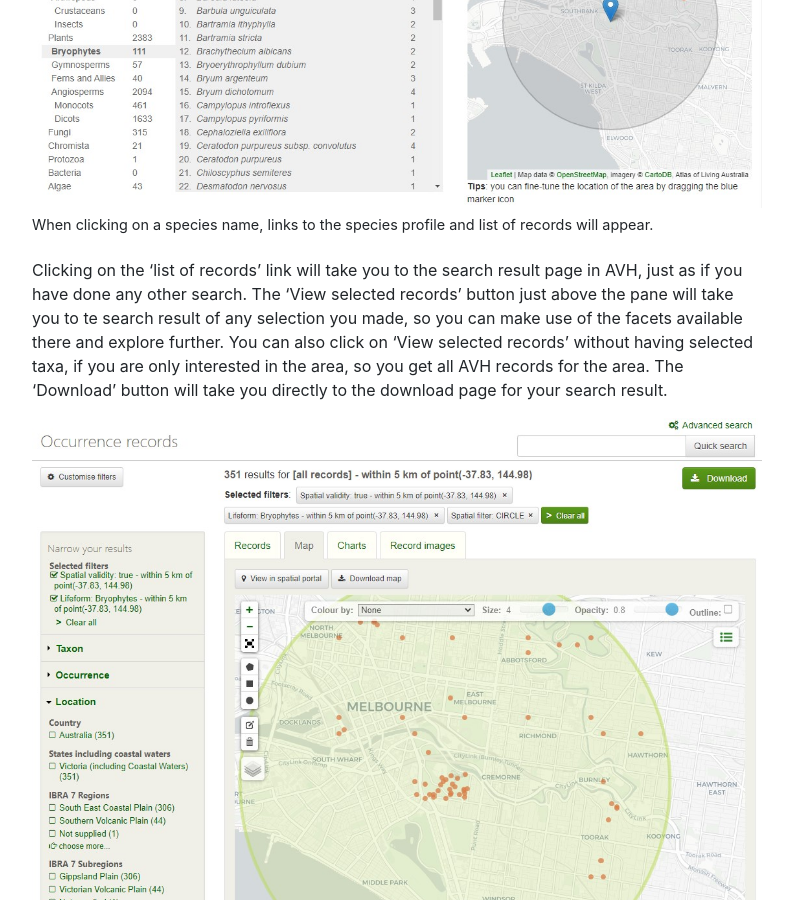
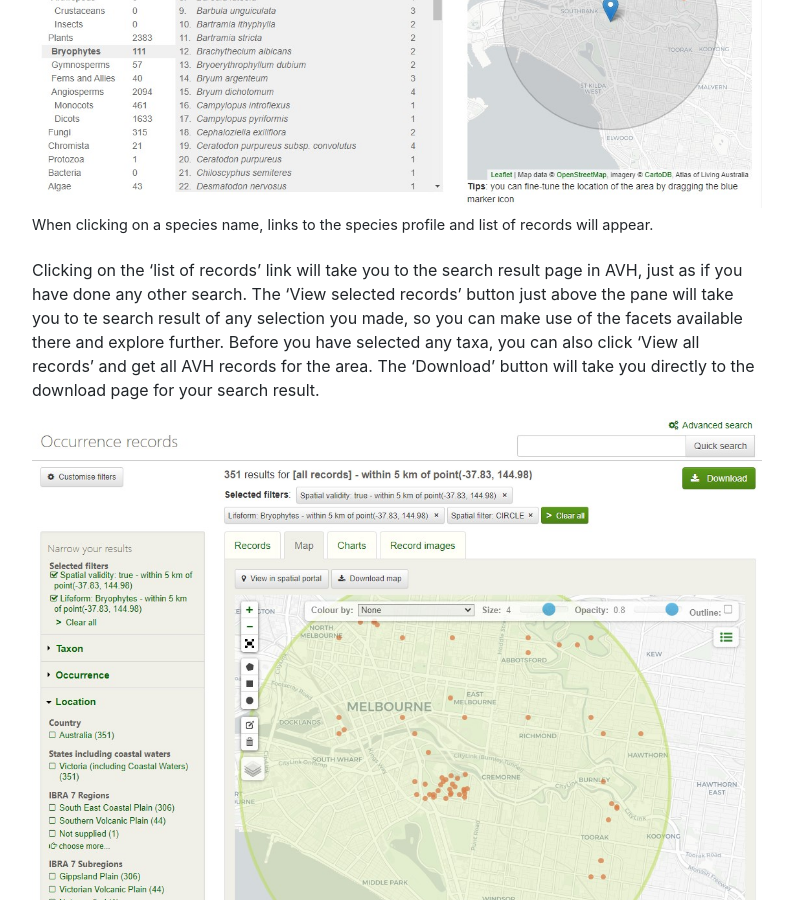
Before and after one commit to hiscom/avh.chah.org.au, a Jekyll site: the page built from _posts/2020-09-14-explore-your-area.md, in a window 1280 px wide and 900 px high, scrolled down 1854 px. Shown: the whole window, without its empty margins (53-841 px from the left). Built offline with Jekyll 4.4.1, drawn with Linux system fonts in a browser that asks for light colours; nearby versions of some CDN libraries; comment, search, counter and statistics services are not loaded; some of the changed text lies outside the part shown.

Commit message:
Update explore your area

```diff
--- a/_posts/2020-09-14-explore-your-area.md
+++ b/_posts/2020-09-14-explore-your-area.md
@@ -51,11 +51,10 @@ the species profile and list of records.
 Clicking on the 'list of records' link will take you to the search result page in AVH,
 just as if you have done any other search. The 'View selected records' button
 just above the pane will take you to te search result of any selection you made,
-so you can make use of the facets available there and explore further. You can
-also click on 'View selected records' without having selected taxa, if you are
-only interested in the area, so you get all AVH records for the area. The
-'Download' button will take you directly to the download page for your search
-result.
+so you can make use of the facets available there and explore further. Before you
+have selected any taxa, you can also click 'View all records' and get all AVH
+records for the area. The 'Download' button will take you directly to the
+download page for your search result.
 
 {% include figure.html
     src="/media/2020/09/14/explore-your-area-6.jpg"
```
Also changed, not shown: other parts of _posts/2020-09-14-explore-your-area.md (+3 -3 lines).
